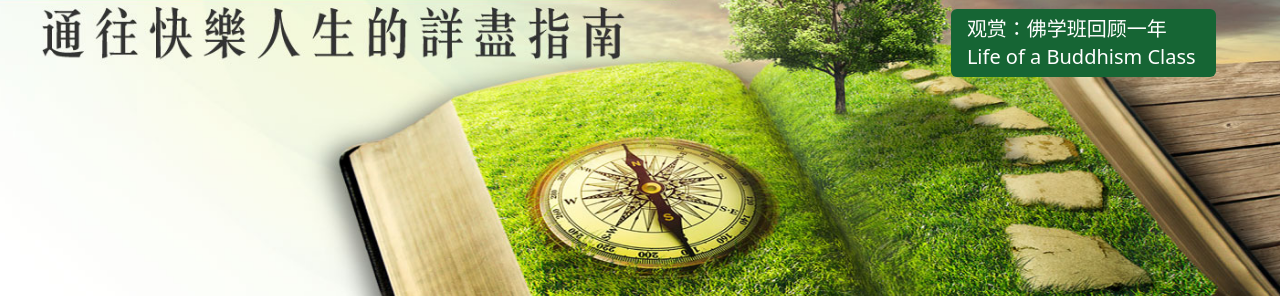
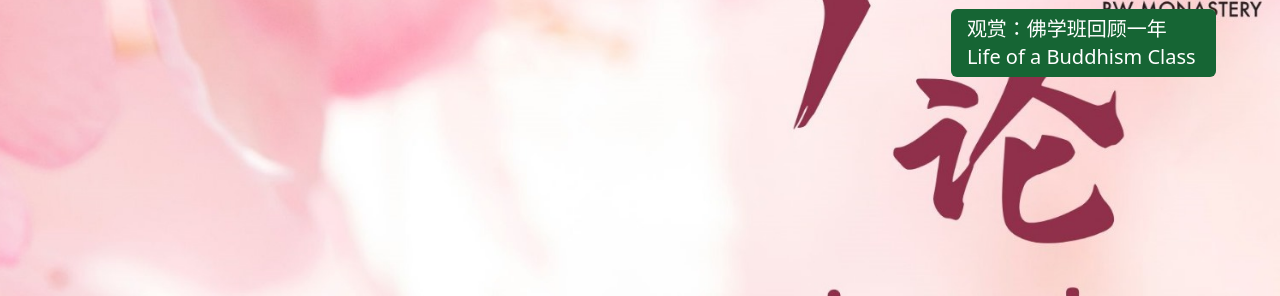
Before and after one commit to UltraRaptorYT/BWM-Kiosk, a website built with Vite: page index.html in a window 1280 px wide. Shown: the part 169-465 px from the top of the page. Built offline with nearby package versions, Linux system fonts and the light colour scheme; no server answers.

Commit message:
Change BG and update Fly to remove the machine

```diff
--- a/server/fly.toml
+++ b/server/fly.toml
@@ -11,9 +11,9 @@ primary_region = 'sin'
 [http_service]
   internal_port = 3000
   force_https = true
-  auto_stop_machines = 'stop'
+  auto_stop_machines = "stop"
   auto_start_machines = true
-  min_machines_running = 1
+  min_machines_running = 0
   processes = ['app']
 
 [[vm]]
--- a/src/index.css
+++ b/src/index.css
@@ -19,7 +19,7 @@
 }
 
 .heroBG {
-  background-image: url("/heroBG.jpg");
+  background-image: url("/heroBG.jpeg");
   background-size: 107%;
   background-repeat: no-repeat;
   background-position: right top;
@@ -275,3 +275,14 @@ input[type="radio"] {
 .text-white {
   color: white;
 }
+
+.aspectVideo {
+  width: 75%;
+  height: 100%;
+  object-fit: cover; /* Ensures content fits while maintaining aspect ratio */
+  aspect-ratio: 16 / 9; /* Adjust as needed */
+}
+
+.h-full {
+  height: 100%;
+}
--- a/src/main.js
+++ b/src/main.js
@@ -7,7 +7,7 @@ document.querySelector("#app").innerHTML = `
     <h1 id="lamrimTitle">《菩提道次第广论》</h1>
     <div id="buddhistCollageDiv" class="flex flex-col gap-3 justify-center">
       <h1>吉祥宝聚寺.佛学院</h1>
-      <button class="flex flex-col btn-green text-xl btn" id="seminarsBtn">
+      <button class="flex flex-col btn-green text-xl btn" id="seminarBtn">
         <span>佛学系列讲座</span>
         <span>Buddhism Seminars</span>
       </button>
@@ -50,83 +50,99 @@ document.querySelector("#app").innerHTML = `
       <div class="grid grid-cols-4 bg-red-900 p-5 gap-3" id="quizGridDiv">
         <label class="quizGrid flex justify-between items-center gap-2" for="想要快乐">
           <input type="radio" class="quizRadio" name="quiz" id="想要快乐" value="想要快乐"/>
-          <span class="text-6xl">想要快乐</span>
+
           <span class="text-center grow flex items-center">Happiness</span>
+          <span class="text-4xl text-center">想要快乐</span>
         </label>
         <label class="quizGrid flex justify-between items-center gap-2" for="增长智慧">
           <input type="radio" class="quizRadio" name="quiz" id="增长智慧" value="增长智慧"/>
-          <span class="text-6xl">增长智慧</span>
+
           <span class="text-center grow flex items-center">Increase wisdom</span>
+          <span class="text-4xl text-center">增长智慧</span>
         </label>
         <label class="quizGrid flex justify-between items-center gap-2" for="更加善良">
           <input type="radio" class="quizRadio" name="quiz" id="更加善良" value="更加善良"/>
-          <span class="text-6xl">更加善良</span>
+
           <span class="text-center grow flex items-center">Increase compassion</span>
+          <span class="text-4xl text-center">更加善良</span>
         </label>
         <label class="quizGrid flex justify-between items-center gap-2" for="结交善友">
           <input type="radio" class="quizRadio" name="quiz" id="结交善友" value="结交善友"/>
-          <span class="text-6xl">结交善友</span>
+
           <span class="text-center grow flex items-center">Virtuous friends</span>
+          <span class="text-4xl text-center">结交善友</span>
         </label>
         <label class="quizGrid flex justify-between items-center gap-2" for="健康长寿">
           <input type="radio" class="quizRadio" name="quiz" id="健康长寿" value="健康长寿"/>
-          <span class="text-6xl">健康长寿</span>
+
           <span class="text-center grow flex items-center">Good health & longevity</span>
+          <span class="text-4xl text-center">健康长寿</span>
         </label>
         <label class="quizGrid flex justify-between items-center gap-2" for="减少烦恼">
           <input type="radio" class="quizRadio" name="quiz" id="减少烦恼" value="减少烦恼"/>
-          <span class="text-6xl">减少烦恼</span>
+
           <span class="text-center grow flex items-center">Reduce afflictions</span>
+          <span class="text-4xl text-center">减少烦恼</span>
         </label>
         <label class="quizGrid flex justify-between items-center gap-2" for="增加福报">
           <input type="radio" class="quizRadio" name="quiz" id="增加福报" value="增加福报"/>
-          <span class="text-6xl">增加福报</span>
+
           <span class="text-center grow flex items-center">Increase merits</span>
+          <span class="text-4xl text-center">增加福报</span>
         </label>
         <label class="quizGrid flex justify-between items-center gap-2" for="生命意义">
           <input type="radio" class="quizRadio" name="quiz" id="生命意义" value="生命意义"/>
-          <span class="text-6xl">生命意义</span>
+
           <span class="text-center grow flex items-center">Meaning of life</span>
+          <span class="text-4xl text-center">生命意义</span>
         </label>
         <label class="quizGrid flex justify-between items-center gap-2" for="停止痛苦">
           <input type="radio" class="quizRadio" name="quiz" id="停止痛苦" value="停止痛苦"/>
-          <span class="text-6xl">停止痛苦</span>
+
           <span class="text-center grow flex items-center">Stop suffering</span>
+          <span class="text-4xl text-center">停止痛苦</span>
         </label>
         <label class="quizGrid flex justify-between items-center gap-2" for="家庭和谐">
           <input type="radio" class="quizRadio" name="quiz" id="家庭和谐" value="家庭和谐"/>
-          <span class="text-6xl">家庭和谐</span>
+
           <span class="text-center grow flex items-center">Family harmony</span>
+          <span class="text-4xl text-center">家庭和谐</span>
         </label>
         <label class="quizGrid flex justify-between items-center gap-2" for="不堕恶趣">
           <input type="radio" class="quizRadio" name="quiz" id="不堕恶趣" value="不堕恶趣"/>
-          <span class="text-6xl">不堕恶趣</span>
+
           <span class="text-center grow flex items-center">Avoid rebirth in lower realms</span>
+          <span class="text-4xl text-center">不堕恶趣</span>
         </label>
         <label class="quizGrid flex justify-between items-center gap-2" for="脱离轮回">
           <input type="radio" class="quizRadio" name="quiz" id="脱离轮回" value="脱离轮回"/>
-          <span class="text-6xl">脱离轮回</span>
+
           <span class="text-center grow flex items-center">Liberate from cyclic existence</span>
+          <span class="text-4xl text-center">脱离轮回</span>
         </label>
         <label class="quizGrid flex justify-between items-center gap-2" for="我要成佛">
           <input type="radio" class="quizRadio" name="quiz" id="我要成佛" value="我要成佛"/>
-          <span class="text-6xl">我要成佛</span>
+
           <span class="text-center grow flex items-center">Attain buddhahood</span>
+          <span class="text-4xl text-center">我要成佛</span>
         </label>
         <label class="quizGrid flex justify-between items-center gap-2" for="心力变强">
           <input type="radio" class="quizRadio" name="quiz" id="心力变强" value="心力变强"/>
-          <span class="text-6xl">心力变强</span>
+
           <span class="text-center grow flex items-center">Enhance mental strength</span>
+          <span class="text-4xl text-center">心力变强</span>
         </label>
         <label class="quizGrid flex justify-between items-center gap-2" for="佛门礼仪">
           <input type="radio" class="quizRadio" name="quiz" id="佛门礼仪" value="佛门礼仪"/>
-          <span class="text-6xl">佛门礼仪</span>
+
           <span class="text-center grow flex items-center">Buddhist etiquette</span>
+          <span class="text-4xl text-center">佛门礼仪</span>
         </label>
         <label class="quizGrid flex justify-between items-center gap-2" for="面对逆境">
           <input type="radio" class="quizRadio" name="quiz" id="面对逆境" value="面对逆境"/>
-          <span class="text-6xl">面对逆境</span>
+
           <span class="text-center grow flex items-center">Learn to face adversity</span>
+          <span class="text-4xl text-center">面对逆境</span>
         </label>
       </div>
       <div class="relative grow flex items-center justify-center">
@@ -148,8 +164,19 @@ document.querySelector("#app").innerHTML = `
         />
       </svg>
     </button>
-    <h1 class="text-white">Life of a buddhism Class 佛学班同学们精彩的一年</h1>
-    <iframe width="1344" height="746" class="" src="https://www.youtube.com/embed/CrTUWIBVrkk?si=vKBcNnJ4iRqmMSTI&autoplay=1" title="YouTube video player" frameborder="0" allow="accelerometer; autoplay; clipboard-write; encrypted-media; gyroscope; picture-in-picture; web-share" referrerpolicy="strict-origin-when-cross-origin" allowfullscreen></iframe>
+    <h1 class="text-white text-center">Life of a buddhism Class 佛学班同学们精彩的一年</h1>
+    <div class="grow flex w-full h-full p-5 items-center justify-center">
+      <iframe class="aspectVideo" src="https://www.youtube.com/embed/CrTUWIBVrkk?si=vKBcNnJ4iRqmMSTI" title="YouTube video player" frameborder="0" allow="accelerometer; autoplay; clipboard-write; encrypted-media; gyroscope; picture-in-picture; web-share" referrerpolicy="strict-origin-when-cross-origin" allowfullscreen></iframe>
+    </div>
+  </div>
+  <div class="hidden" id="seminarDiv">
+    <button class="btn bg-transparent homeBtn" id="seminarHomeBtn">
+      <svg xmlns="http://www.w3.org/2000/svg" viewBox="0 0 576 512">
+        <path
+          d="M575.8 255.5c0 18-15 32.1-32 32.1l-32 0 .7 160.2c0 2.7-.2 5.4-.5 8.1l0 16.2c0 22.1-17.9 40-40 40l-16 0c-1.1 0-2.2 0-3.3-.1c-1.4 .1-2.8 .1-4.2 .1L416 512l-24 0c-22.1 0-40-17.9-40-40l0-24 0-64c0-17.7-14.3-32-32-32l-64 0c-17.7 0-32 14.3-32 32l0 64 0 24c0 22.1-17.9 40-40 40l-24 0-31.9 0c-1.5 0-3-.1-4.5-.2c-1.2 .1-2.4 .2-3.6 .2l-16 0c-22.1 0-40-17.9-40-40l0-112c0-.9 0-1.9 .1-2.8l0-69.7-32 0c-18 0-32-14-32-32.1c0-9 3-17 10-24L266.4 8c7-7 15-8 22-8s15 2 21 7L564.8 231.5c8 7 12 15 11 24z"
+        />
+      </svg>
+    </button>
   </div>
 `;
 
@@ -167,6 +194,8 @@ toggle(document.querySelector("#quizBtn"), "quiz");
 toggle(document.querySelector("#quizHomeBtn"), "quiz");
 toggle(document.querySelector("#lifeBtn"), "life");
 toggle(document.querySelector("#lifeHomeBtn"), "life");
+toggle(document.querySelector("#seminarBtn"), "seminar");
+toggle(document.querySelector("#seminarHomeBtn"), "seminar");
 
 let lastChecked = null;
 
--- a/src/toggle.js
+++ b/src/toggle.js
@@ -6,6 +6,9 @@ export function toggle(element, type) {
     } else if (type == "life") {
       document.querySelector("#lifeDiv").classList.toggle("hidden");
       document.querySelector("#homeDiv").classList.toggle("hidden");
+    } else if (type == "seminar") {
+      document.querySelector("#seminarDiv").classList.toggle("hidden");
+      document.querySelector("#homeDiv").classList.toggle("hidden");
     } else {
       console.log(type, "TOGGLE ERROR!");
     }
```
Also changed, not shown: public/heroBG.jpeg (added), public/heroBG.jpg (deleted).
